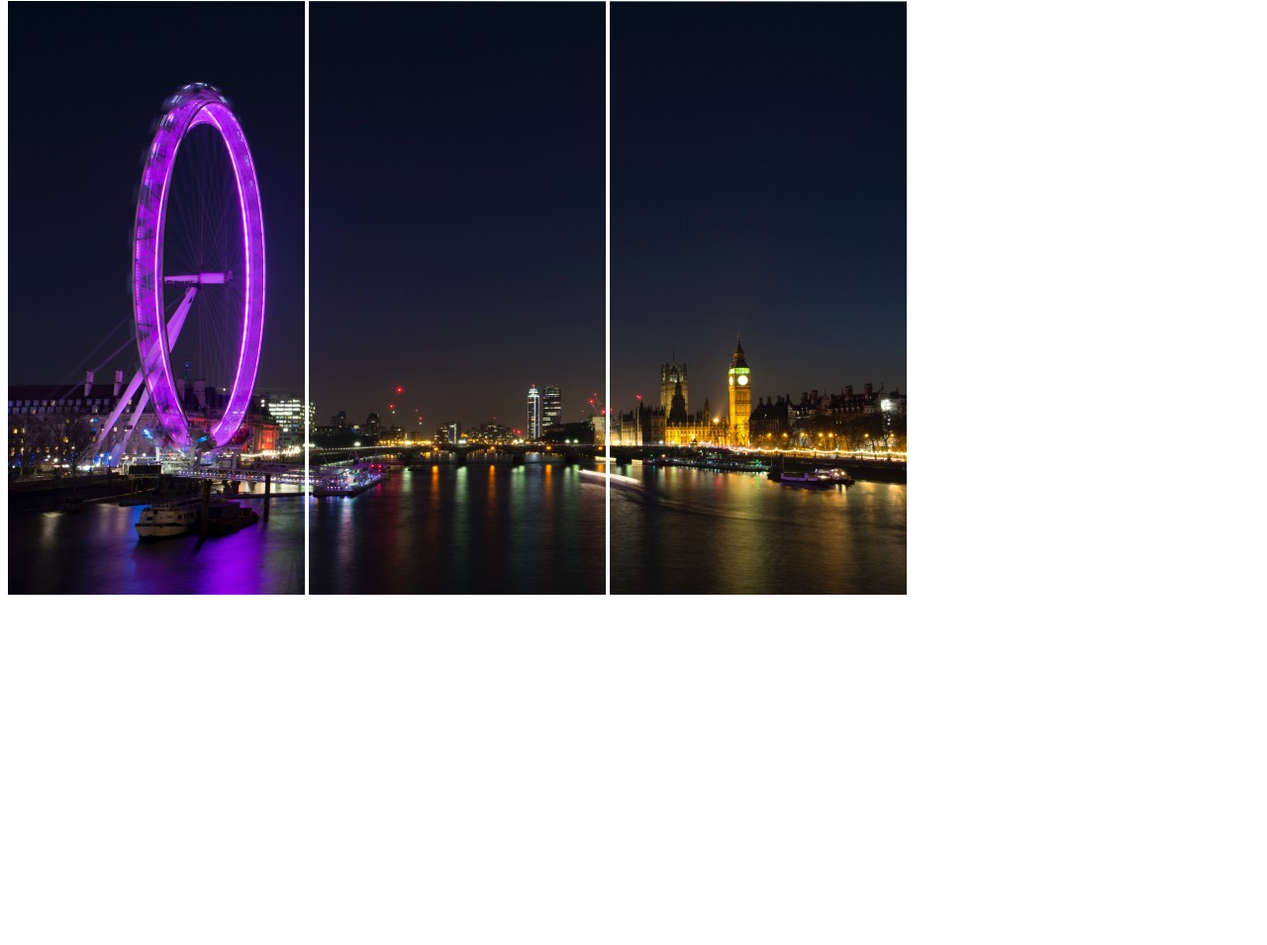
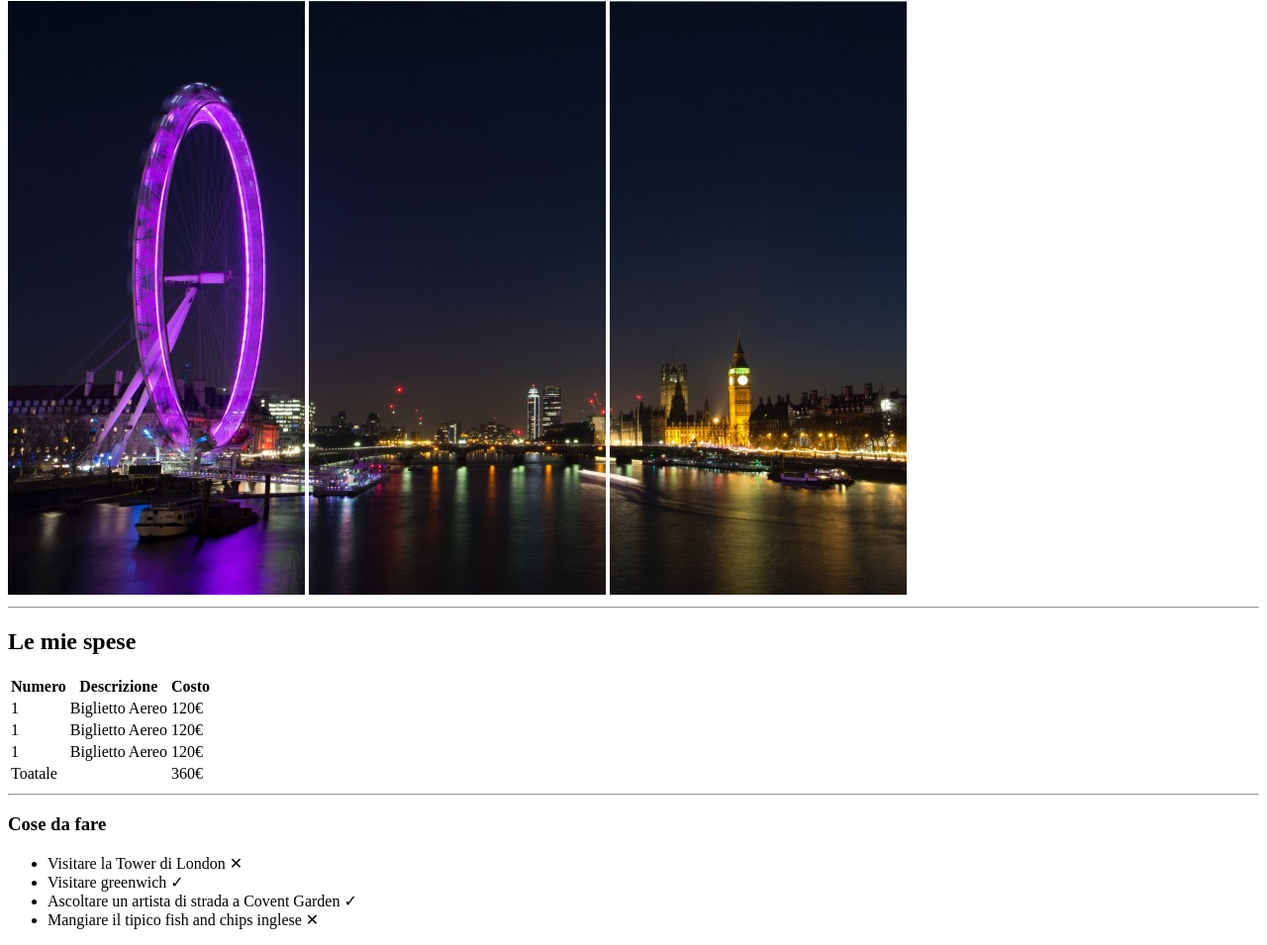
Before and after one commit to FrancescoRispoli17/html-london-trip, a plain HTML site: page index.html in a window 1280 px wide. Shown: the part 79-1034 px from the top of the page at 99% size. Before the commit the page ends 800 px from the top, so only its background shows below. Drawn offline with Linux system fonts and the light colour scheme.

Commit message:
added table and to do list

```diff
--- a/index.html
+++ b/index.html
@@ -6,9 +6,60 @@
     <title>Document</title>
 </head>
 <body>
+
     <h1>Il mio viaggio a Londra</h1>
+
     <img src="./img/pexels-bill-emrich-230794-0.jpg">
     <img src="./img/pexels-bill-emrich-230794-1.jpg">
     <img src="./img/pexels-bill-emrich-230794-2.jpg">
+
+    <hr>
+
+    <h2>Le mie spese</h2>
+
+    <table>
+        <thead>
+            <tr>
+                <th>Numero</th>
+                <th>Descrizione</th>
+                <th>Costo</th>
+            </tr>
+        </thead>
+        <tbody>
+            <tr>
+                <td>1</td>
+                <td>Biglietto Aereo</td>
+                <td>120€</td>
+            </tr>
+            <tr>
+                <td>1</td>
+                <td>Biglietto Aereo</td>
+                <td>120€</td>
+            </tr>
+            <tr>
+                <td>1</td>
+                <td>Biglietto Aereo</td>
+                <td>120€</td>
+            </tr>
+        </tbody>
+        <tfoot>
+            <tr>
+                <td>Toatale</td>
+                <td></td>
+                <td>360€</td>
+            </tr>
+        </tfoot>
+    </table>
+
+    <hr>
+
+    <h3>Cose da fare</h3>
+
+    <ul>
+        <li>Visitare la Tower di London &#10005 </li>
+        <li>Visitare greenwich &#10003</li>
+        <li>Ascoltare un artista di strada a Covent Garden &#10003</li>
+        <li>Mangiare il tipico fish and chips inglese &#10005</li>
+    </ul>
 </body>
 </html>
```
